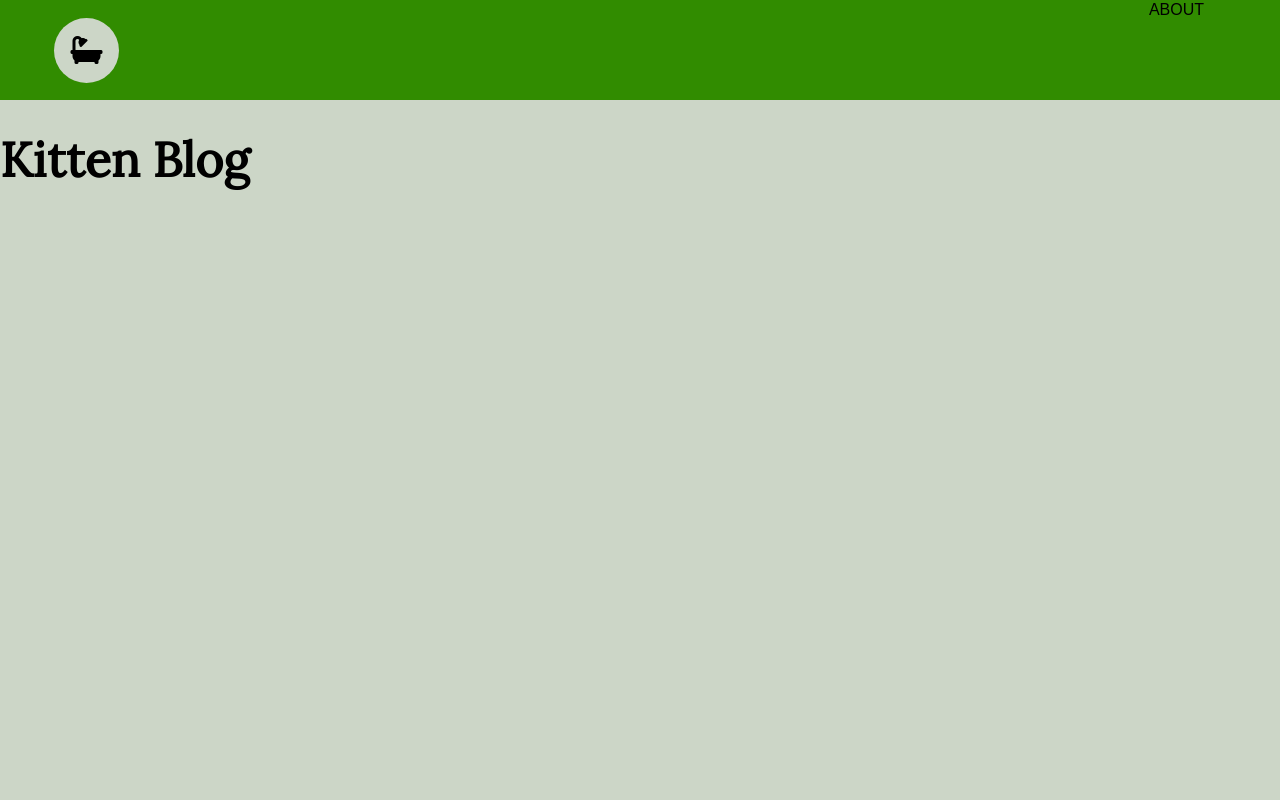
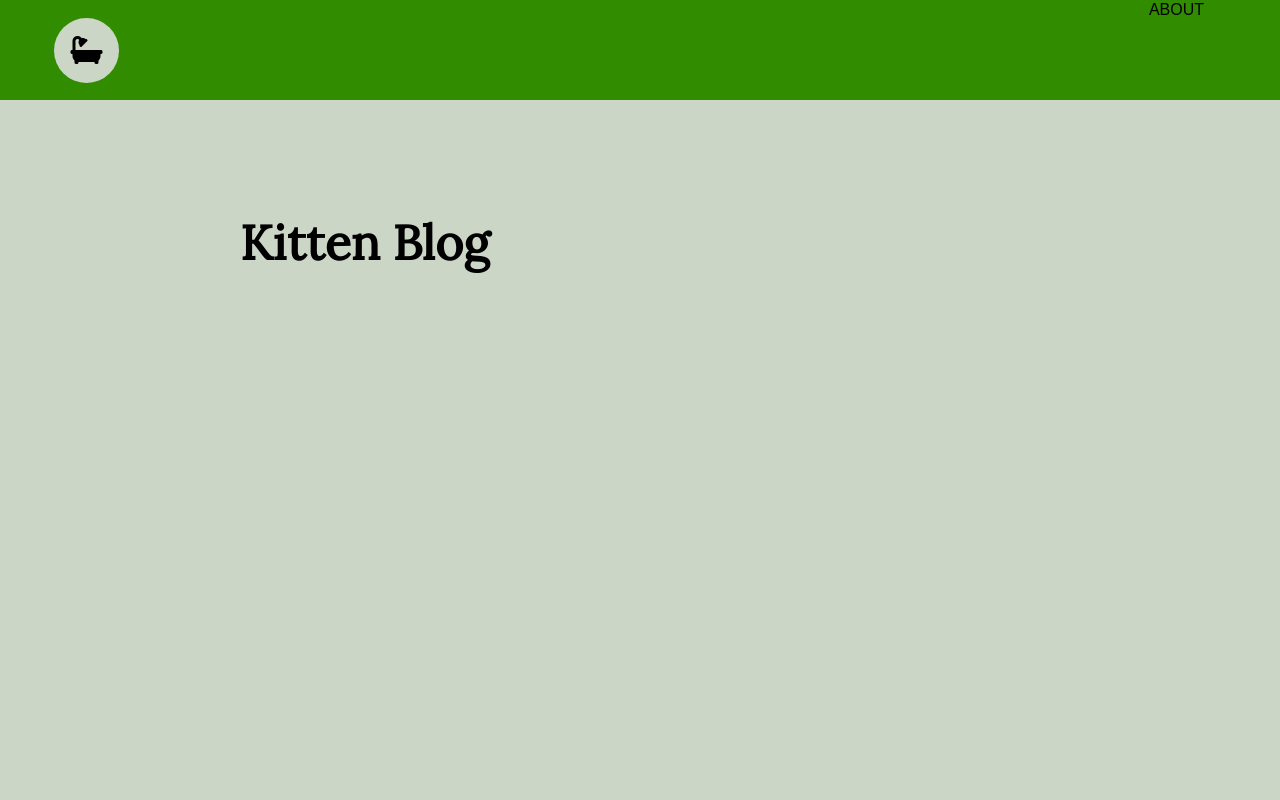
Before and after one commit to jjhp516/Sass-Assignment-Group-1, a website: page index.html in a window 1280 px wide. Shown: the top 800 px of the page. Drawn offline with nearby package versions, Linux system fonts and the light colour scheme; a web font is replaced by a local one.

Commit message:
fixed header-hero spacing on index

```diff
--- a/SASS/components/hero.scss
+++ b/SASS/components/hero.scss
@@ -3,5 +3,4 @@ section {
     background: $hero-img;
     background-size: cover;
     background-position: 50% 80%;
-    background-repeat: no-repeat;
 }
--- a/index.html
+++ b/index.html
@@ -28,9 +28,9 @@
     </header>
 
     <section>
-        <div><a href="About"></a></div>
-
-        <div class="Blog-name"><h1>Kitten Blog</h1></div>
+        <div class="blog-name wrapper">
+            <h1>Kitten Blog</h1>
+        </div>
     </section>
 
     <div class="wrapper">
```
Also changed, not shown: CSS/app.css, SASS/components/blogpage.scss (line endings or trailing spaces).
